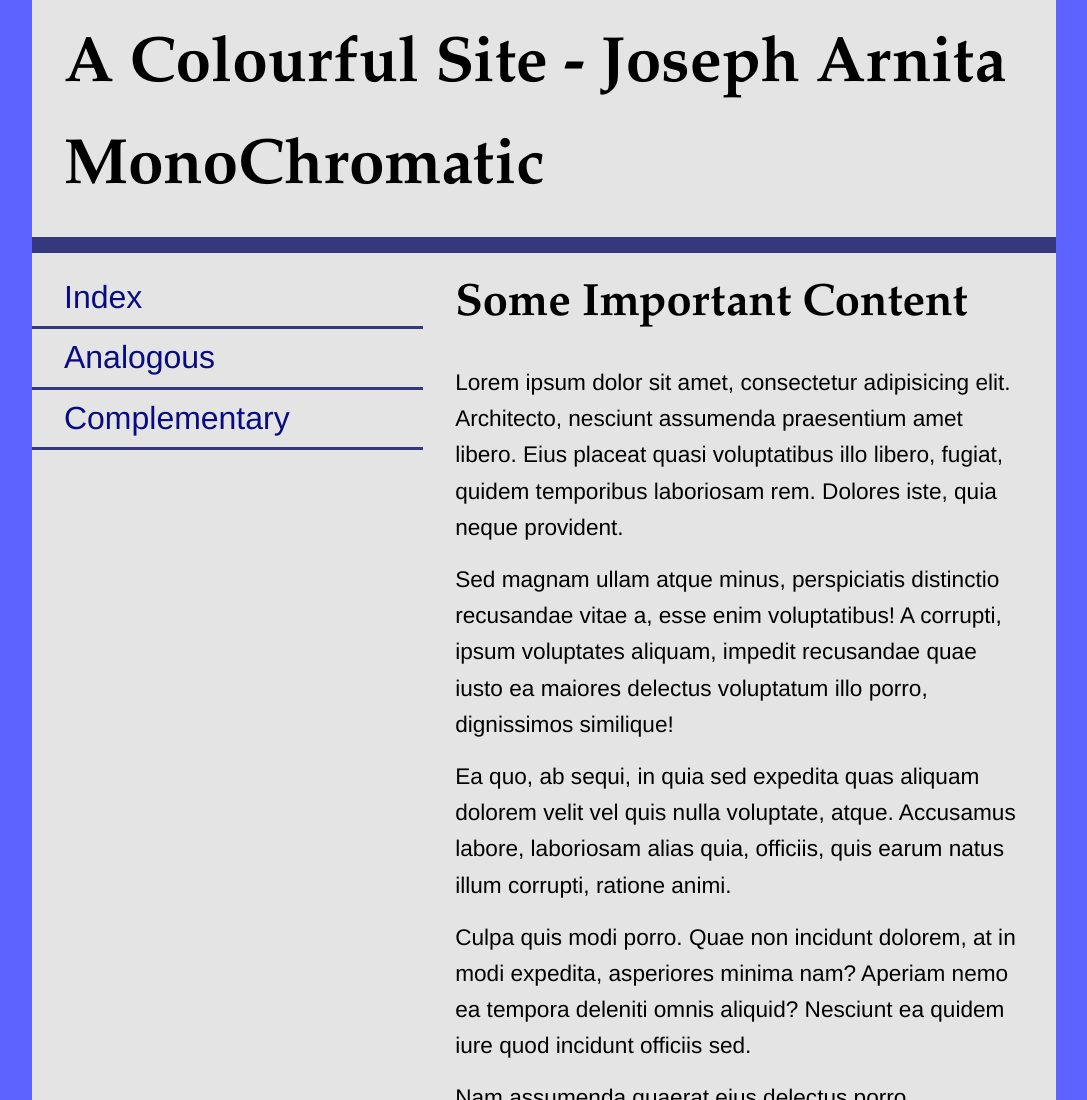
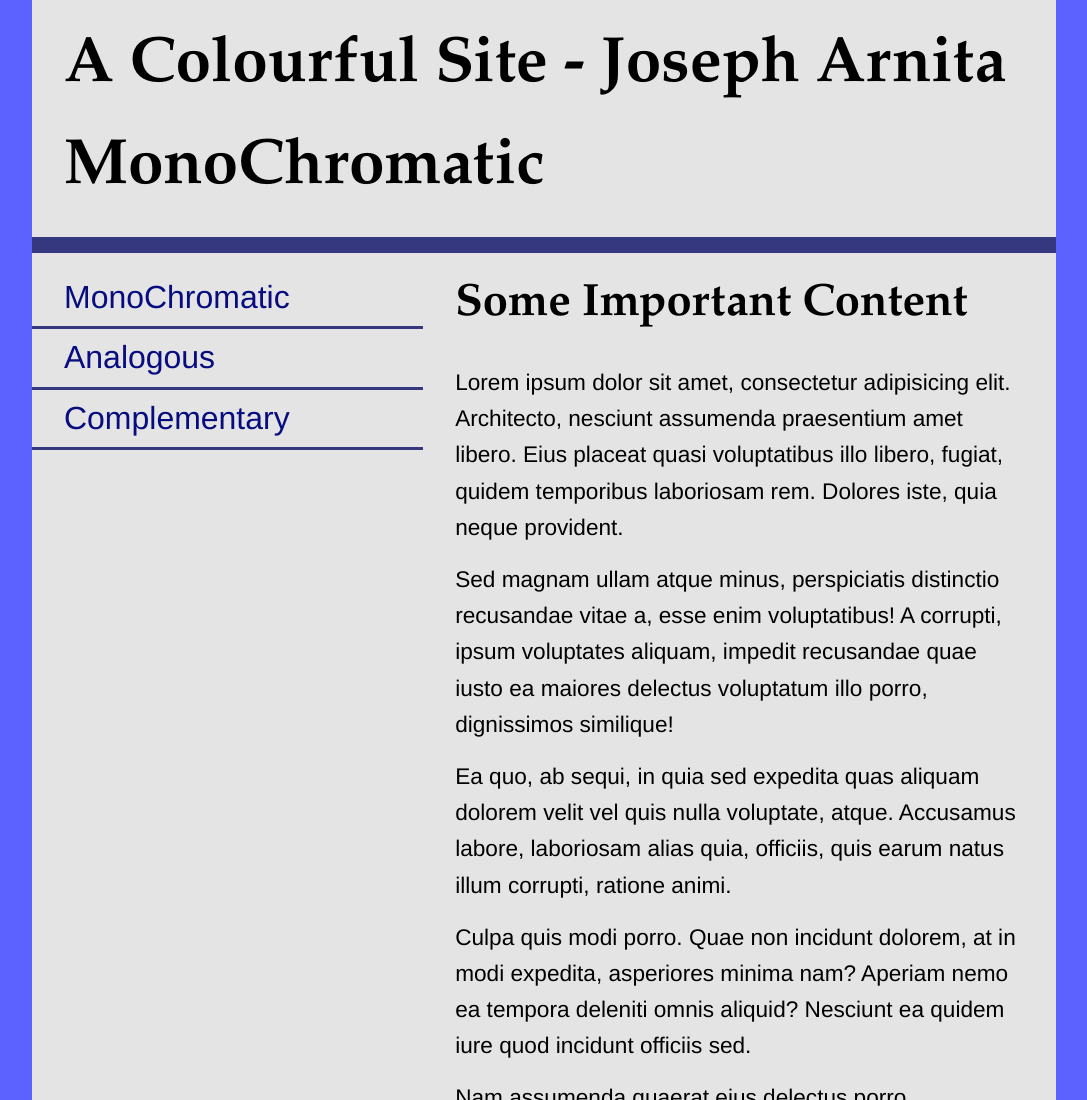
Before and after one commit to arni0003/colours, a plain HTML site: page index.html in a window 1280 px wide. Shown: the top 1100 px of the page, without its empty margins (96-1183 px from the left). Drawn offline with Linux system fonts and the light colour scheme.

Commit message:
Update index.html

```diff
--- a/index.html
+++ b/index.html
@@ -103,7 +103,7 @@
         </header>
         <nav>
             <ul>
-                <li><a href="index.html">Index</a></li>
+                <li><a href="index.html">MonoChromatic</a></li>
                 <li><a href="analogous.html">Analogous</a></li>
                 <li><a href="complementary.html">Complementary</a></li>
             </ul>
```
